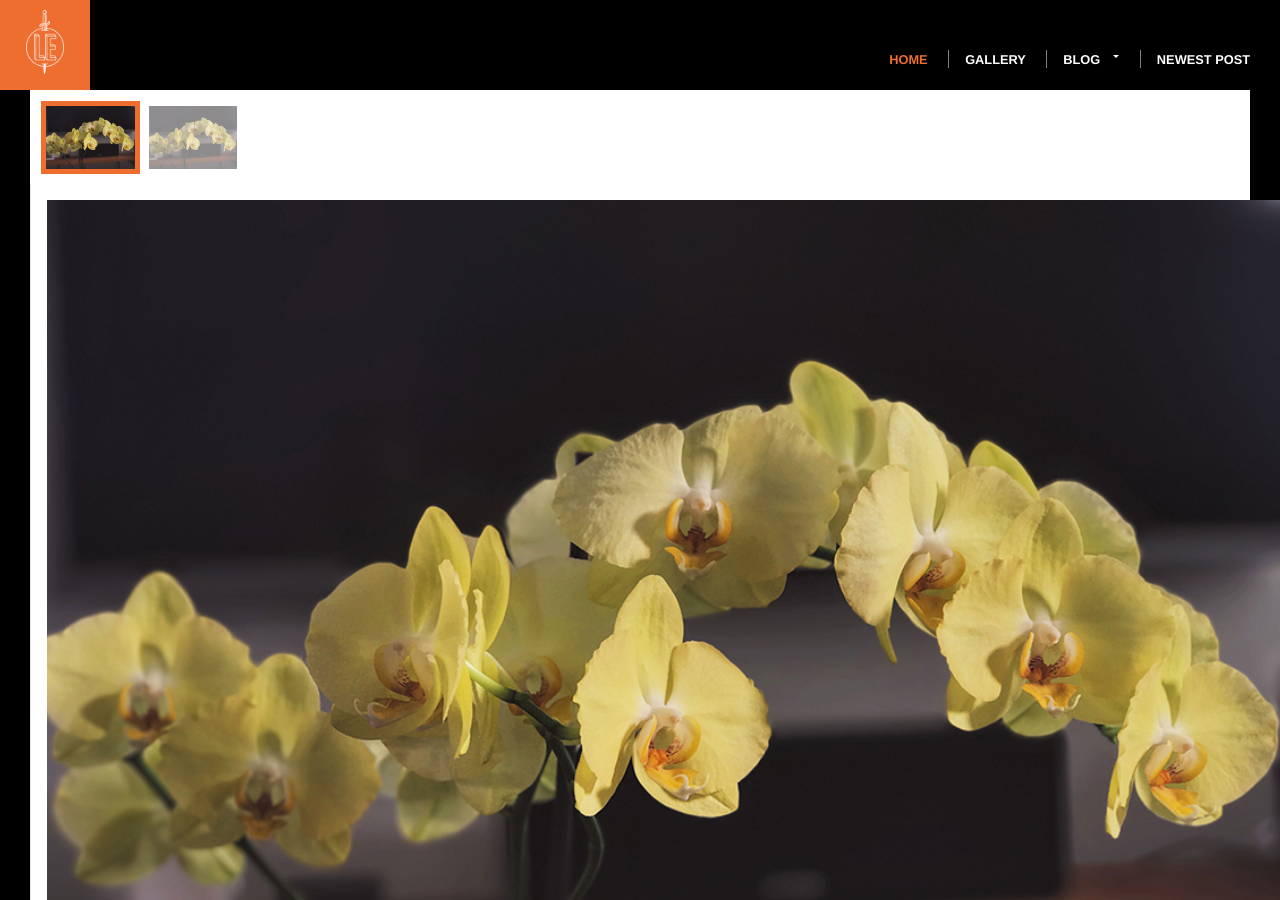
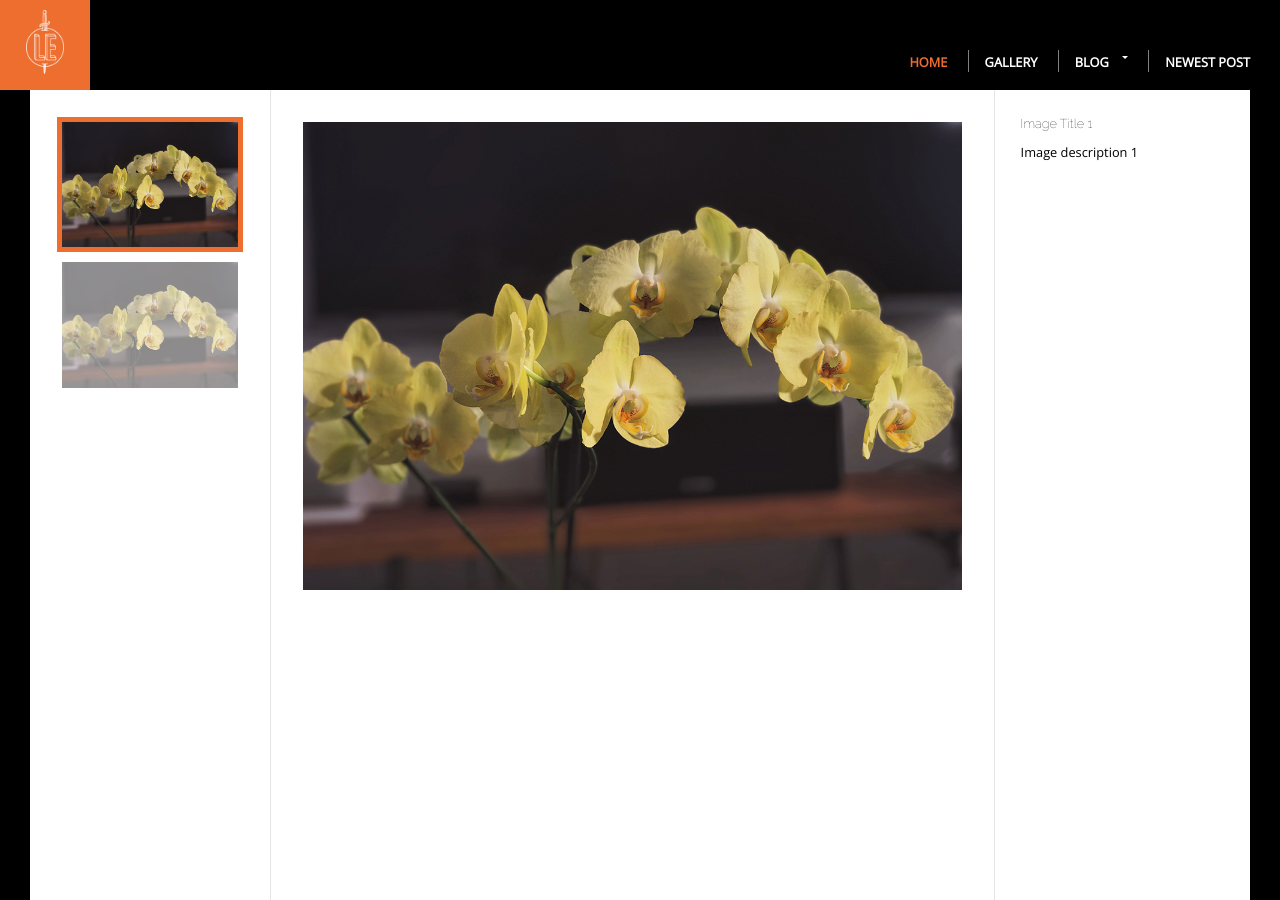
Before and after one commit to ivp-osx/ivp-osx.github.io, a Jekyll site: the page built from gallery/index.html, in a window 1280 px wide and 900 px high. Built offline with Jekyll 4.4.1, drawn with Linux system fonts in a browser that asks for light colours.

Commit message:
Final retouches

```diff
--- a/_includes/head.html
+++ b/_includes/head.html
@@ -1,7 +1,10 @@
 <head>
     <title>Test Page: Don't Panic</title>
+    <link href="/favicon.png" rel="icon">
     <meta charset="utf-8">
     <meta name="viewport" content="width=device-width, initial-scale=1">
+    <link href="https://fonts.googleapis.com/css?family=Open+Sans|Raleway:100" rel="stylesheet">
+
     <!-- <link href="https://maxcdn.bootstrapcdn.com/font-awesome/4.7.0/css/font-awesome.min.css" rel="stylesheet" media="screen" /> -->
 
     <link rel="stylesheet" href="/fonts/font-awesome-4.7.0/css/font-awesome.css">
--- a/_includes/header.html
+++ b/_includes/header.html
@@ -1,7 +1,7 @@
 <header class="header">
   <nav>
-    <input type="checkbox" id="mobile-menu" class="mobile-menu-check">
-    <label for="mobile-menu" class="show-mobile-menu">Menu</label>
+    <!-- <input type="checkbox" id="mobile-menu" class="mobile-menu-check"> -->
+    <!-- <label for="mobile-menu" class="show-mobile-menu">Menu</label> -->
     <ul class="header-nav nav-links">
       {% include nav-links.html %}
     </ul>
--- a/css/main.css
+++ b/css/main.css
@@ -84,7 +84,8 @@
   display: flex;
   flex-direction: column;
   min-height: 100vh;
-  font-family: helvetica, arial, sans;
+  font-family: 'Open Sans', helvetica, arial, sans;
+  /*font-family: helvetica, arial, sans;*/
 }
 
 p {
@@ -98,6 +99,11 @@
   margin: 1em auto 0;
   max-width: 70%;
   text-align: center;
+}
+
+h1,h2,h3,h4,h5,h6 {
+  font-family: 'Raleway', helvetica, sans;
+  font-weight: 100;
 }
 
 
@@ -510,15 +516,6 @@
 }
 
 
-
-/* MOBILE MENU */
-.mobile-menu-check,
-.show-mobile-menu {
-  display: none;
-  text-transform: uppercase;
-}
-
-
 /* DROPDOWN STYLES*/
 
 .dropdown {
@@ -762,7 +759,8 @@
     padding: 0;
   }
 
-  /* HEADER STYLES */
+  /*HEADER STYLES */
+
   .header-nav {
     padding: 2vh 1em 0 0;
   }
@@ -777,6 +775,53 @@
   }
   .header-logo {
     left: auto;
+  }
+
+   /* HOME STYLES */
+  .home-callout {
+    flex-direction: column;
+  }
+  .callout-copy {
+    flex: 1;
+  }
+  .bio-box {
+    float: none;
+    font-size: 1.3rem;
+    width: auto;
+  }
+
+  /* BLOG STYLES */
+
+  .blog-recent {
+    display: none;
+  }
+  .blog-previews {
+    padding: 0;
+  }
+
+  /* GALLERY STYLES */
+  .gallery {
+    flex-direction: column;
+  }
+  .gallery .col {
+    padding: 1em;
+  }
+  .gallery .gallery-thumbs {
+    flex: 1;
+    height: auto;
+    white-space: nowrap;
+    width: 100vw;
+  }
+  .gallery-thumbs > div {
+    display: inline-block;
+  }
+  .gallery-thumbs img {
+    height: 7vh;
+    margin: 0 10px 0 0;
+    width: auto;
+  }
+  .gallery .gallery-info {
+    flex: 1;
   }
 
 
@@ -817,7 +862,7 @@
   .header-nav li:first-child a {
     color: #fff;
   }
-  /* HIDE DROPDOWN IN THE NAV MENU */
+   /*HIDE DROPDOWN IN THE NAV MENU */
   .header-nav .dropdown:hover .drop-menu,
   .header-nav .drop-trigger:after {
     display: none;
@@ -839,56 +884,3 @@
     text-align: center;
   }
 }
-
-
-   /* HOME STYLES */
-  .home-callout {
-    flex-direction: column;
-  }
-  .callout-copy {
-    flex: 1;
-  }
-  .bio-box {
-    float: none;
-    font-size: 1.3rem;
-    width: auto;
-  }
-
-
-  /* BLOG STYLES */
-/*  .post-aside {
-    display: none;
-  }*/
-  .blog-recent {
-    display: none;
-  }
-  .blog-previews {
-    padding: 0;
-  }
-
-
-    /* GALLERY STYLES */
-  .gallery {
-    flex-direction: column;
-  }
-  .gallery .col {
-    padding: 1em;
-  }
-  .gallery .gallery-thumbs {
-    flex: 1;
-    height: auto;
-    white-space: nowrap;
-    width: 100vw;
-  }
-  .gallery-thumbs > div {
-    display: inline-block;
-  }
-  .gallery-thumbs img {
-    height: 7vh;
-    margin: 0 10px 0 0;
-    width: auto;
-  }
-  .gallery .gallery-info {
-    flex: 1;
-  }
-}
--- a/index.html
+++ b/index.html
@@ -97,7 +97,7 @@
         <img src="http://placekitten.com/g/400/400">
         <h3>Michael Hartl</h3>
         <a href="http://twitter.com/mhartl" class="social-link">
-          Tw
+          <i class="fa fa-facebook"></i>
         </a>
         <div class="bio-copy">
           <p>
@@ -121,7 +121,7 @@
         <img src="http://placekitten.com/g/400/400">
         <h3>Lee Donahoe</h3>
         <a href="https://twitter.com/leedonahoe" class="social-link">
-          Tw
+          <i class="fa fa-twitter"></i>
         </a>
         <div class="bio-copy">
           <p>
@@ -136,7 +136,7 @@
         <img src="http://placekitten.com/g/400/400">
         <h3>Nick Merwin</h3>
         <a href="https://twitter.com/nickmerwin" class="social-link">
-          Tw
+          <i class="fa fa-github"></i>
         </a>
         <div class="bio-copy">
           <p>
```
Also changed, not shown: favicon.png (added), 15 other files. Lines whose indentation alone changed are shown as unchanged.
